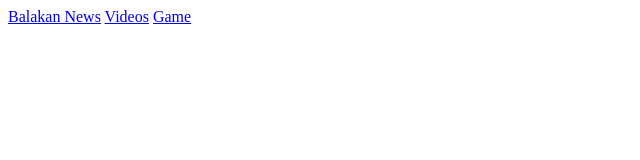
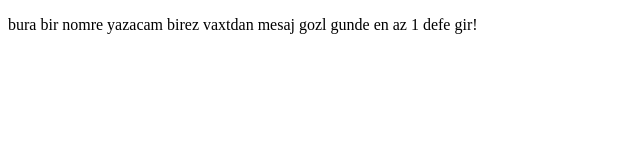
Before and after one commit to 11developer11/The_Universal_Site, a plain HTML site: page index.html in a window 1280 px wide. Shown: the whole page, without its empty margins (0-640 px from the left). Drawn offline with Linux system fonts and the light colour scheme.

Commit message:
Update index.html

```diff
--- a/index.html
+++ b/index.html
@@ -6,8 +6,9 @@
   <title>MainPage</title>
 </head>
 <body>
-<a href="balakennewsfiles.html">Balakan News</a>
-<a href="videopage.html">Videos</a>
-<a href="gamepage.html">Game</a>
+<p>bura bir nomre yazacam birez vaxtdan mesaj gozl gunde en az 1 defe gir!
+
+</p>
 </body>
+
 </html>
```
